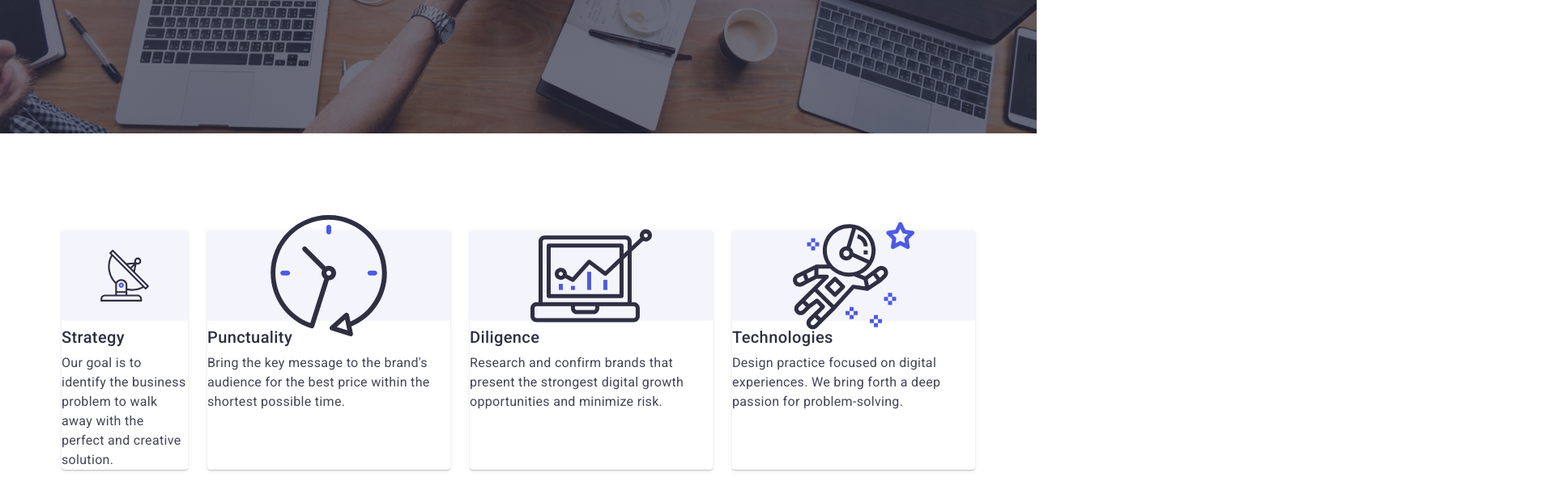
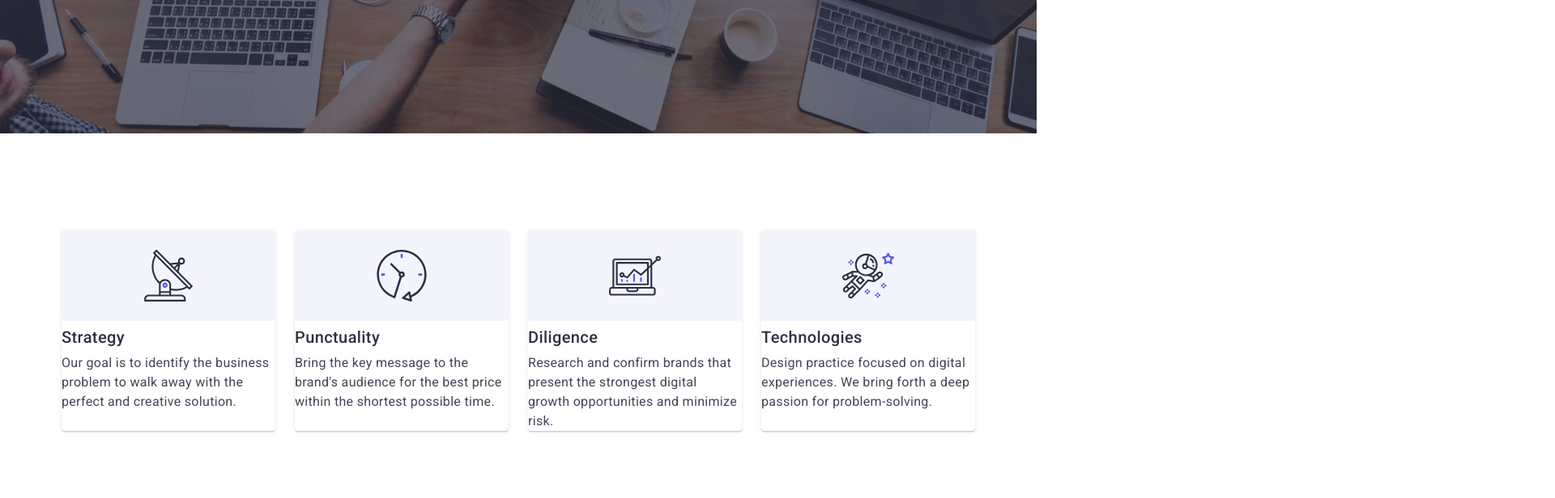
Before and after one commit to Krystyna1307/goit-markup-hw-04, a plain HTML site: page index.html in a window 1280 px wide. Shown: the part 508-1124 px from the top of the page at 81% size, 1920 px wide, since content can reach past the window. Drawn offline with nearby package versions, Linux system fonts and the light colour scheme.

Commit message:
class="principles-icon" width="64" height="64"

```diff
--- a/css/styles.css
+++ b/css/styles.css
@@ -233,10 +233,6 @@ background-color: #f4f4fd;
 border-radius: 4px;
 margin-bottom: 8px;
 }
-/* svg {
-width: 64px;
-height: 64px;
-} */
 
 /* --------what are we doing------------------------ */
 .doing-section{
@@ -286,6 +282,7 @@ background-color: #FFFFFF;
 flex-basis: calc((100%-72px) /4 );
 border-radius: 0px 0px 4px 4px;
 box-shadow: 0px 1px 6px rgba(46, 47, 66, 0.08), 0px 1px 1px rgba(46, 47, 66, 0.16), 0px 2px 1px rgba(46, 47, 66, 0.08);
+width: 264px;
 }
 
 .name-specialty {
--- a/index.html
+++ b/index.html
@@ -66,7 +66,8 @@
           </li>
           <li class="team-name">
             <div class="item-principles">
-              <svg><use href="./images/icons.svg#icon-clock"></use>
+              <svg class="principles-icon" width="64" height="64">
+                <use href="./images/icons.svg#icon-clock"></use>
               </svg>
             </div>
             <h3 class="principles-title">Punctuality</h3>
@@ -77,7 +78,8 @@
           </li>
           <li class="team-name">
             <div class="item-principles">
-              <svg><use href="./images/icons.svg#icon-diagram"></use>
+              <svg class="principles-icon" width="64" height="64">
+                <use href="./images/icons.svg#icon-diagram"></use>
               </svg>
             </div>
             <h3 class="principles-title">Diligence</h3>
@@ -88,7 +90,8 @@
           </li>
           <li class="team-name">
             <div class="item-principles">
-              <svg><use href="./images/icons.svg#icon-astronaut"></use>
+              <svg class="principles-icon" width="64" height="64">
+                <use href="./images/icons.svg#icon-astronaut"></use>
               </svg>
             </div>
             <h3 class="principles-title">Technologies</h3>
```
